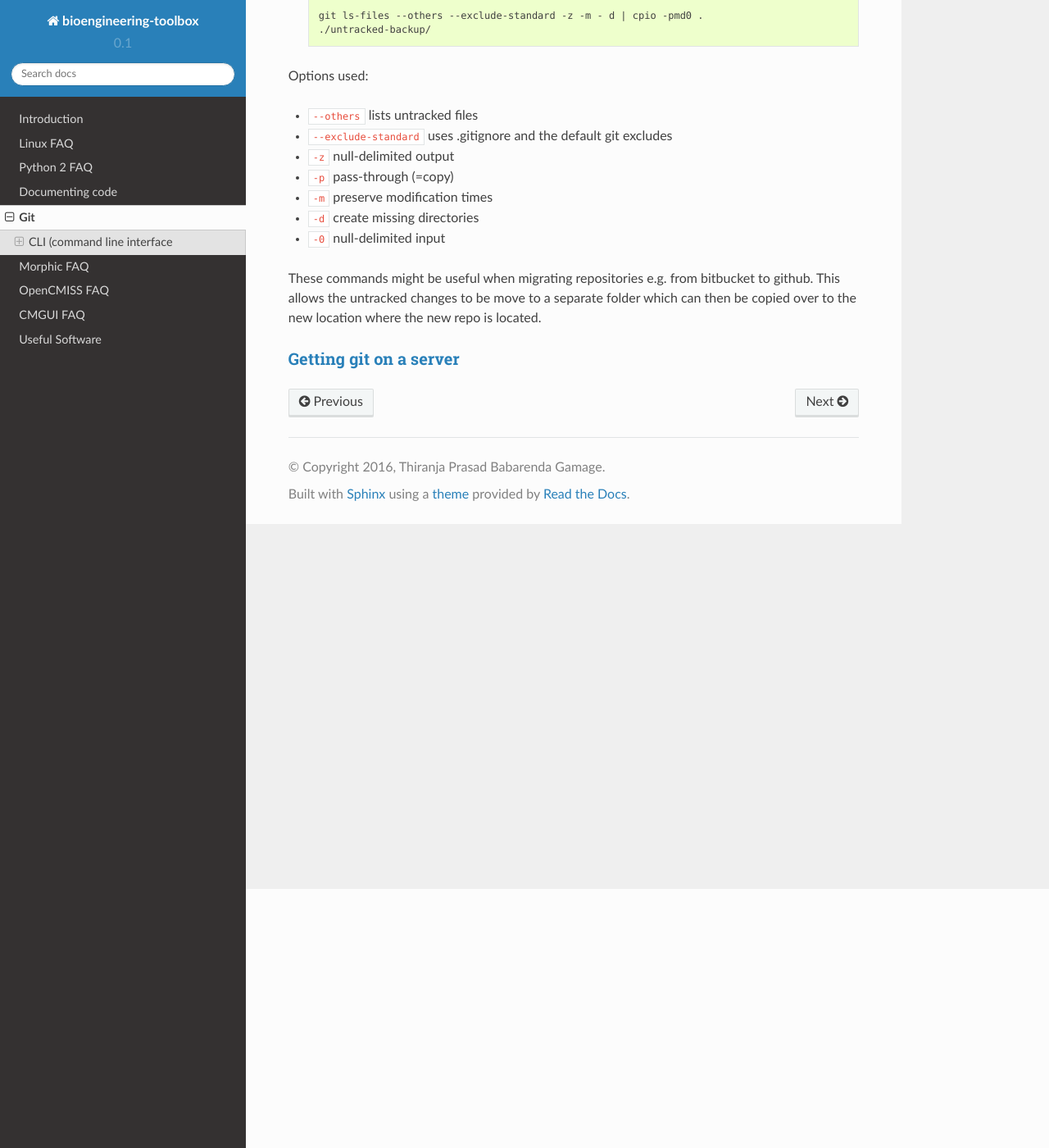
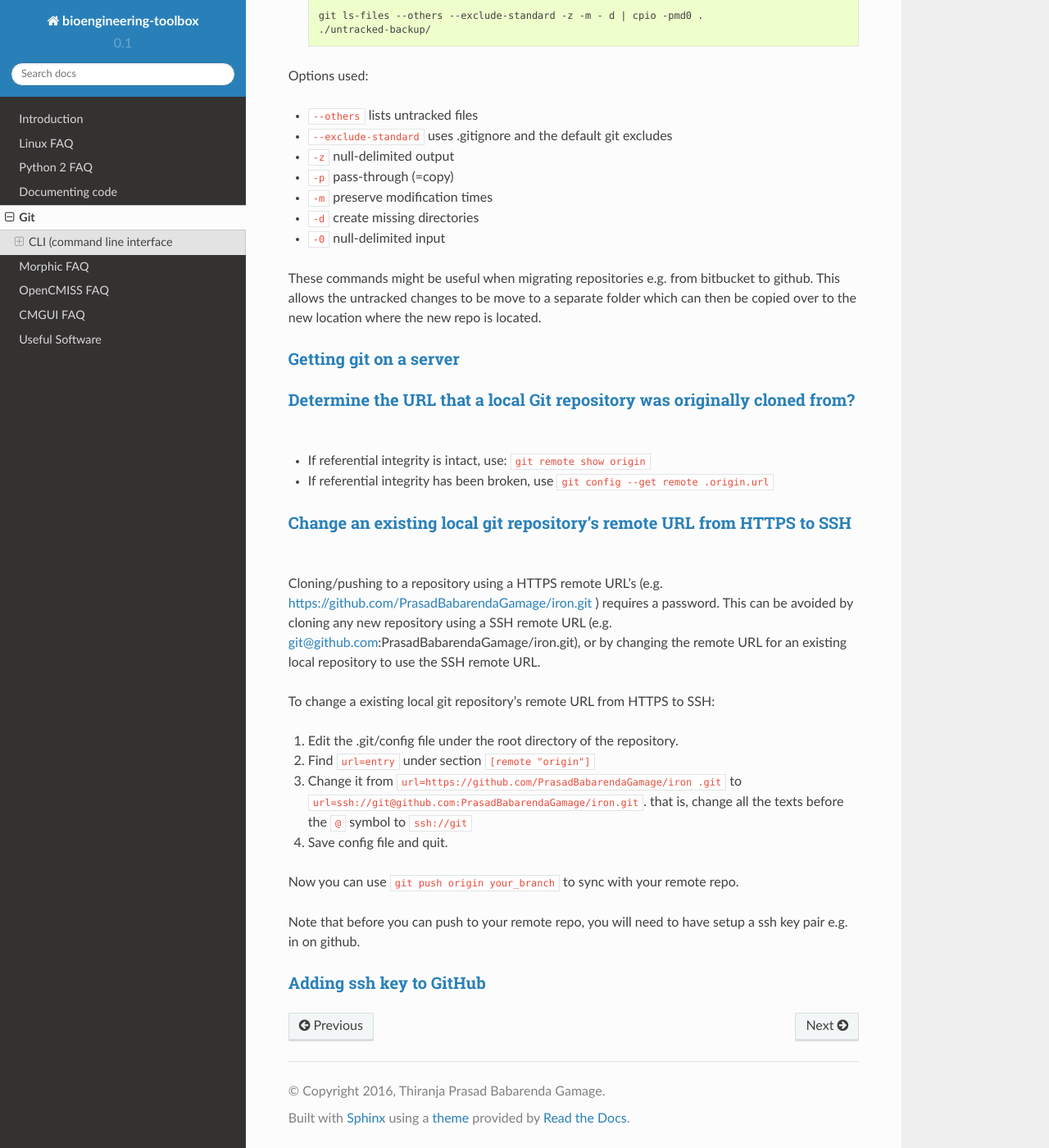
Before and after one commit to PrasadBabarendaGamage/bioengineering-toolbox, a Sphinx documentation site: the page built from docs/source/git.rst, in a window 1280 px wide and 1400 px high, scrolled down 316 px. Shown: the whole window at 82% size. Built offline with Sphinx 7.4.7 and the Read the Docs theme 2.0.0, drawn with Linux system fonts in a browser that asks for light colours; formulas are drawn with MathJax 3; pages that are not in the unit, such as notebooks, are missing from menus.

Commit message:
More git tips

```diff
--- a/docs/source/git.rst
+++ b/docs/source/git.rst
@@ -37,6 +37,40 @@ to github. This allows the untracked changes to be move to a separate folder
 which can then be copied over to the new location where the new repo is
 located.
 
-
 `Getting git on a server <https://git-scm.com/book/en/v2/Git-on-the-Server-Getting-Git-on-a-Server>`_
 -----------------------------------------------------------------------------------------------------
+
+`Determine the URL that a local Git repository was originally cloned from? <http://stackoverflow.com/questions/4089430/how-can-i-determine-the-url-that-a-local-git-repository-was-originally-cloned-fr>`_
+-----------------------------------------------------------------------------------------------------
+- If referential integrity is intact, use: ``git remote show origin``
+- If referential integrity has been broken, use ``git config --get remote
+  .origin.url``
+
+
+`Change an existing local git repository's remote URL from HTTPS to SSH <http://stackoverflow.com/questions/7438313/pushing-to-git-returning-error-code-403-fatal-http-request-failed/>`_
+----------------------------------------------------------------------------------------------------
+Cloning/pushing to a repository using a HTTPS remote URL's (e.g.
+https://github.com/PrasadBabarendaGamage/iron.git ) requires a password.
+This can be avoided by cloning any new repository using a SSH remote URL (e.g.
+git@github.com:PrasadBabarendaGamage/iron.git), or by changing the
+remote URL for an existing local repository to use the SSH remote URL.
+
+To change a existing local git repository's remote URL from HTTPS to SSH:
+
+1. Edit the .git/config file under the root directory of the repository.
+
+2. Find ``url=entry`` under section ``[remote "origin"]``
+
+3. Change it from ``url=https://github.com/PrasadBabarendaGamage/iron
+   .git`` to ``url=ssh://git@github.com:PrasadBabarendaGamage/iron.git``.
+   that is, change all the texts before the ``@`` symbol to ``ssh://git``
+
+4. Save config file and quit.
+
+Now you can use ``git push origin your_branch`` to sync with your remote repo.
+
+Note that before you can push to your remote repo, you will need to have
+setup a ssh key pair e.g. in on github.
+
+`Adding ssh key to GitHub <https://help.github.com/articles/adding-a-new-ssh-key-to-your-github-account/>`_
+----------------------------------------------------------------------------------------------------
```
